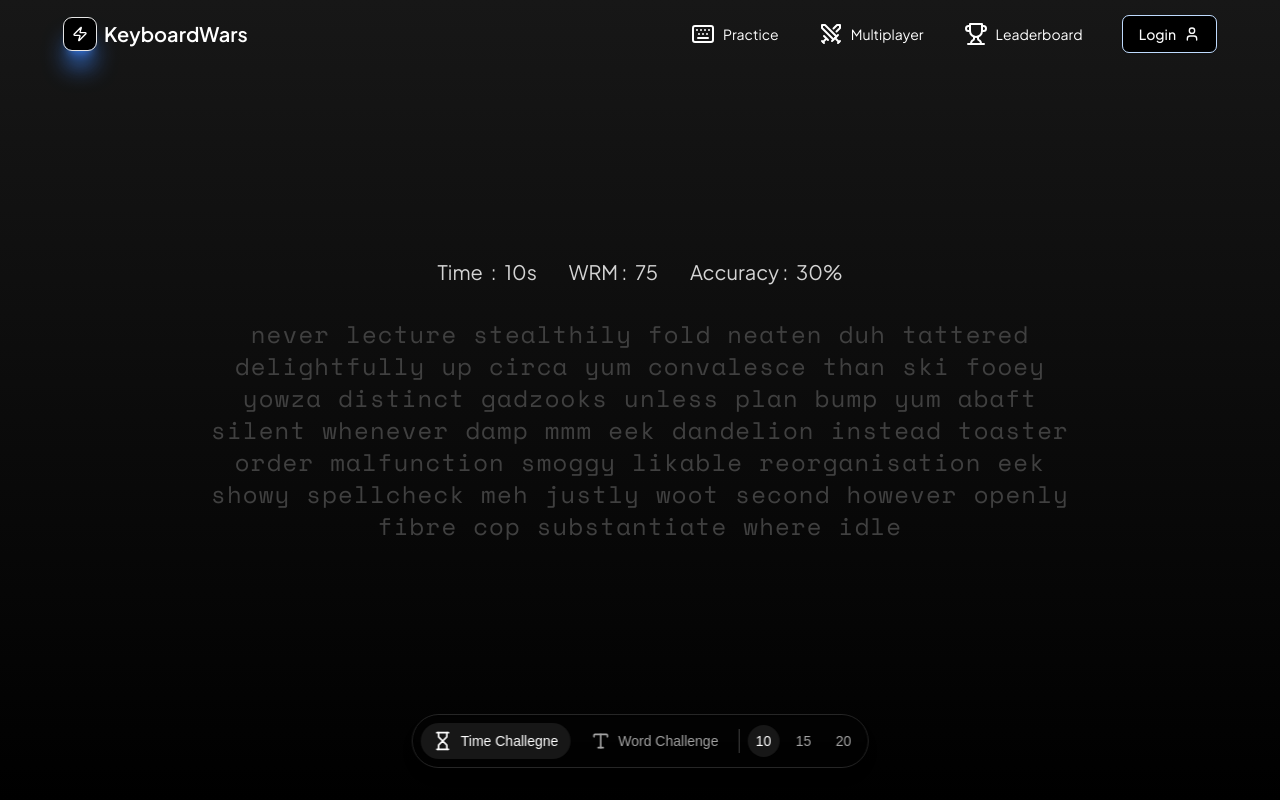
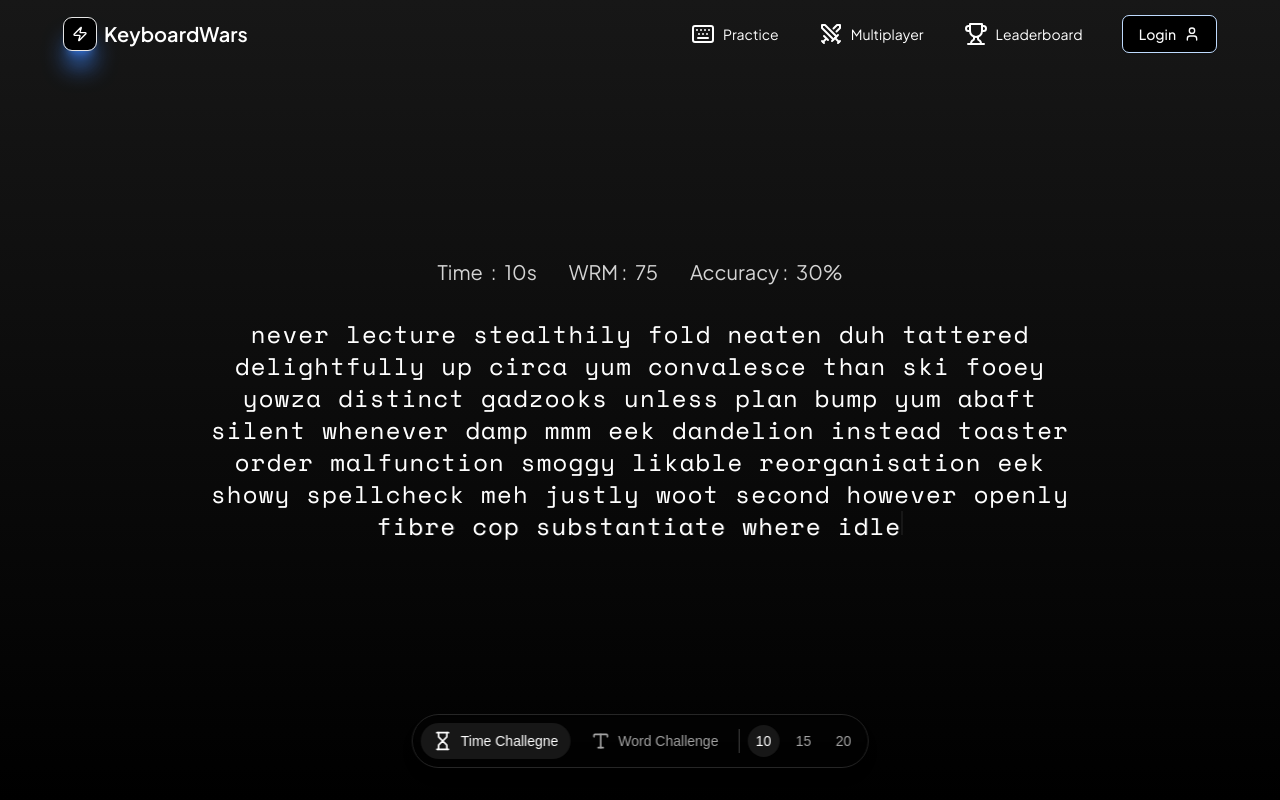
Before and after one commit to Utkarshrajmishra/dmloop, a Next.js app: page /practice in a window 1280 px wide. Built offline with nearby package versions, Linux system fonts and the light colour scheme; no server answers.

Commit message:
Add: Cursor Component

```diff
--- a/app/practice/page.tsx
+++ b/app/practice/page.tsx
@@ -4,6 +4,7 @@ import useWords from "@/hooks/useWord";
 import { motion } from "framer-motion";
 import FloatNav from "@/components/FloatNav";
 import Result from "@/components/Result";
+import UserTyping from "@/components/UserTyping";
 
 const Practice = () => {
   const { words, updateWords } = useWords(30);
@@ -28,15 +29,16 @@ const Practice = () => {
       <div className=" absolute max-w-4xl px-4 text-center md:text-left">
         <FloatNav />
         <div className="flex flex-col gap-8  items-center">
-          <Result time={10} wrm={75} accuracy={30}/>
+          <Result time={10} wrm={75} accuracy={30} />
           <motion.div
             variants={containerVariants}
             initial="hidden"
             animate="visible"
           >
-            <h1 className="text-neutral-700 text-lg md:text-2xl text-center font-mono tracking-wider leading-loose">
-              {words}
-            </h1>
+            <div className="relative text-lg md:text-2xl text-center font-mono tracking-wider leading-loose">
+              <UserTyping classes="absolute inset-0" input={words} />
+              <h1 className="text-neutral-700 ">{words}</h1>
+            </div>
           </motion.div>
         </div>
       </div>
--- /dev/null
+++ b/components/UserTyping.tsx
@@ -0,0 +1,23 @@
+import Cursor from "./cursor";
+
+type UserTypingProps = {
+  input: string;
+  classes: string;
+};
+
+const UserTyping = ({ input, classes }: UserTypingProps) => {
+  const characters = input.split("");
+
+  return (
+    <div className={classes}>
+      {characters?.map((char, index) => (
+        <span key={index} className="text-white">
+          {char}
+        </span>
+      ))}
+      <Cursor />
+    </div>
+  );
+};
+
+export default UserTyping;
--- /dev/null
+++ b/components/cursor.tsx
@@ -0,0 +1,15 @@
+import { motion } from "framer-motion"
+
+const Cursor=()=>{
+    return(
+        <motion.div
+        aria-hidden={true}
+        initial={{opacity:1}}
+        animate={{opacity:0}}
+        exit={{opacity:1}}
+        transition={{repeat:Infinity, duration:0.8, ease:'easeInOut'}}
+        className="inline-block bg-white h-6 w-[2px]"/>
+    )
+}
+
+export default Cursor
```
